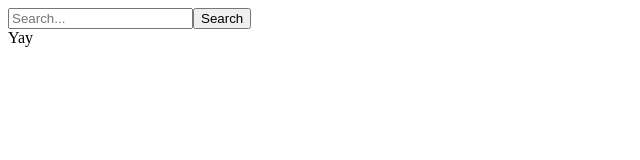
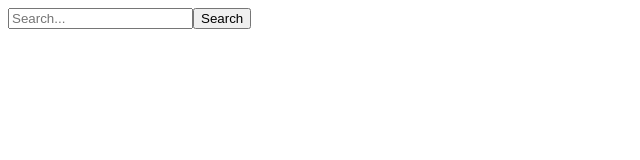
Before and after one commit to bathoele/weather-app, a React (Vite) app: page / in a window 1280 px wide. Shown: the top 160 px of the page, without its empty margins (0-640 px from the left). Built offline with nearby package versions, Linux system fonts and the light colour scheme.

Commit message:
Route data from App.jsx to HourDisplay.jsx

```diff
--- a/src/App.jsx
+++ b/src/App.jsx
@@ -4,14 +4,14 @@ import DisplayContainer from "./components/DisplayContainer"
 
 function App() {
   // this links the weather data to future display components
-  const [results, setResults] = useState([])
+  const [results, setResults] = useState(null);
 
-  return(
+  return (
     <div>
       <SearchBar onResults={setResults} />
-      <DisplayContainer />
+      {results && <DisplayContainer data={results} />}
     </div>
-  )
+  );
 }
 
 export default App
--- a/src/components/DisplayContainer.jsx
+++ b/src/components/DisplayContainer.jsx
@@ -1,11 +1,12 @@
-import React from "react";
+import React, { useState } from "react";
 import HourDisplay from "./HourDisplay";
 import TodayDisplay from "./TodayDisplay";
 import DailyDisplay from "./DailyDisplay";
 
-function DisplayContainer() {
+function DisplayContainer({data}) {
+
   return(
-    <div>Yay</div>
+    <HourDisplay data={data} />
   )
 }
 
--- a/src/components/HourDisplay.jsx
+++ b/src/components/HourDisplay.jsx
@@ -1,7 +1,10 @@
 import React from "react";
 
-function HourDisplay() {
-  return
+function HourDisplay({data}) {
+  const hourly = data.hourly.time[0];
+  return (
+    <div>{hourly}</div>
+  )
 }
 
 export default HourDisplay;
```
